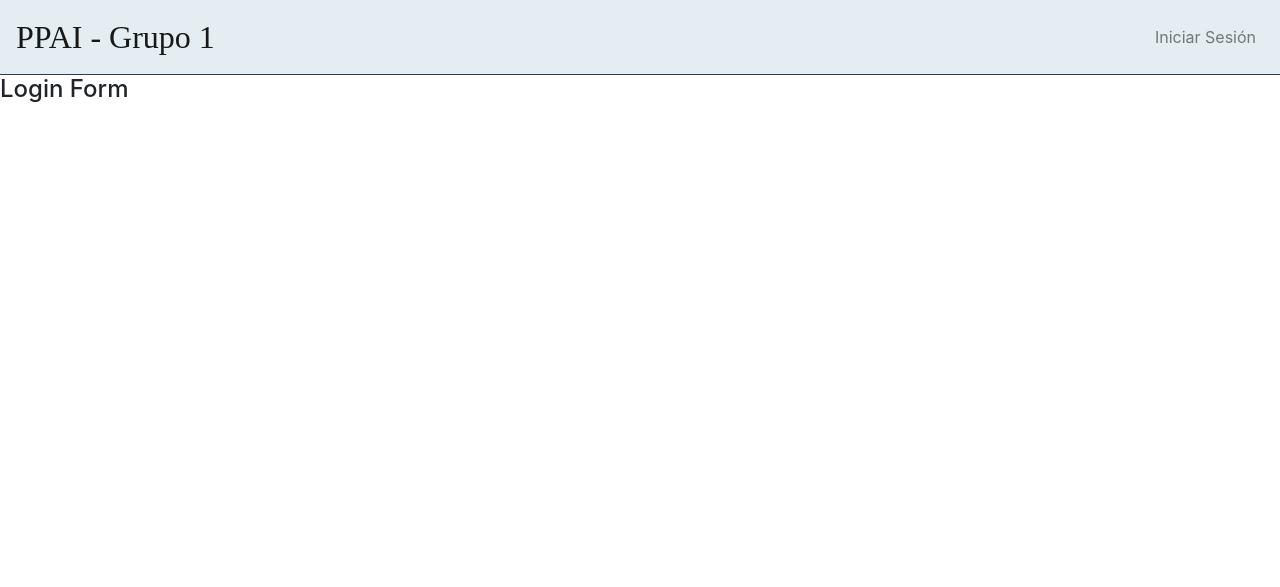
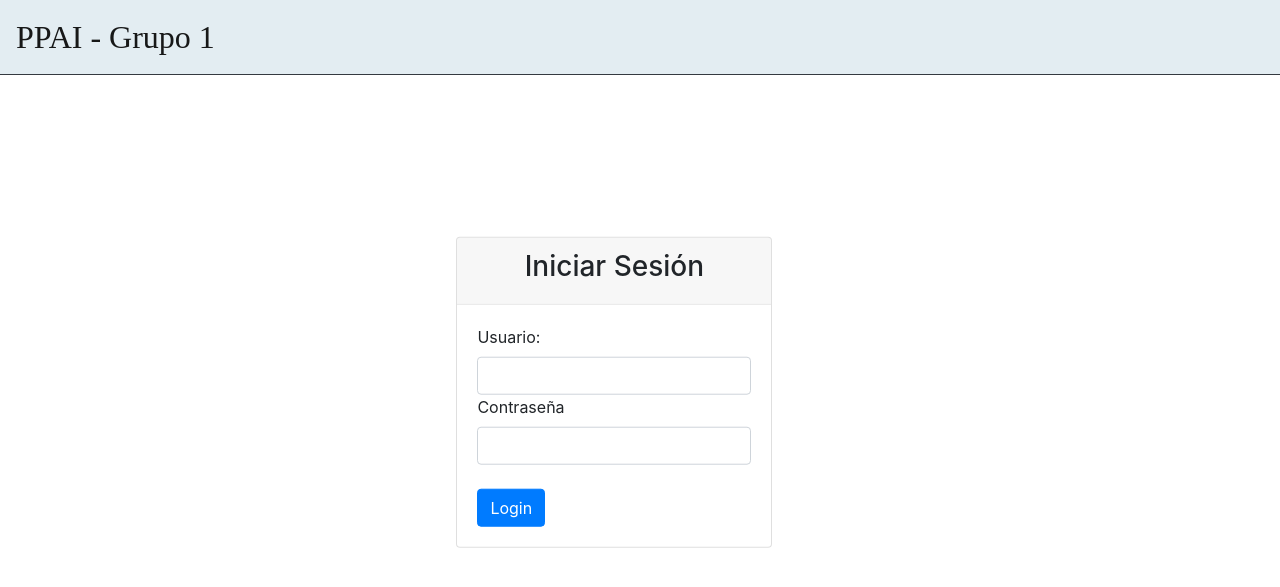
Before and after one commit to MirandaGonzalo/PPAI-Grupo1, a Django app: page /login/ in a window 1280 px wide. Shown: the top 587 px of the page. Run offline with Django 3.2, Linux system fonts and the light colour scheme; some libraries are stand-ins or nearby versions.

Commit message:
LogIn Template

```diff
--- a/museo/app/templates/base.html
+++ b/museo/app/templates/base.html
@@ -10,6 +10,8 @@
     <script src="https://cdnjs.cloudflare.com/ajax/libs/popper.js/1.14.7/umd/popper.min.js" integrity="sha384-UO2eT0CpHqdSJQ6hJty5KVphtPhzWj9WO1clHTMGa3JDZwrnQq4sF86dIHNDz0W1" crossorigin="anonymous"></script>
     <script src="https://stackpath.bootstrapcdn.com/bootstrap/4.3.1/js/bootstrap.min.js" integrity="sha384-JjSmVgyd0p3pXB1rRibZUAYoIIy6OrQ6VrjIEaFf/nJGzIxFDsf4x0xIM+B07jRM" crossorigin="anonymous"></script>
     <title >Hello, world!</title>
+    {% block style %}
+    {% endblock %}
     <style>
 
         body {
@@ -46,10 +48,11 @@
   <body>
     <div class="mainNav">
         <nav class="navbar navbar-expand-lg navbar-light border-bottom border-dark">
-            <a class="navbar-brand" href="#" style="font-size: 32px; font-family:'Times New Roman', Times, serif;">PPAI - Grupo 1</a>
+            <a class="navbar-brand" href="{% url 'home' %}" style="font-size: 32px; font-family:'Times New Roman', Times, serif;">PPAI - Grupo 1</a>
             <ul class="navbar-nav">
                 <li class="nav-itemSesion">
-                    <a class="nav-link" href="{% url 'login' %}">Iniciar Sesión</a>
+                    {% block optionsNav %}
+                    {% endblock %}
                 </li>
             </ul>
         </nav>
--- a/museo/app/templates/login/loginForm.html
+++ b/museo/app/templates/login/loginForm.html
@@ -1,7 +1,44 @@
 {% extends "base.html" %}
 
+{% block style %}
+<style>
+
+    .contentLogIn {
+        position: absolute;
+        left: 48%;
+        top: 50%;
+        -webkit-transform: translate(-50%, -50%);
+        transform: translate(-50%, -50%);
+    }
+
+
+</style>
+{% endblock %}
 {% block body%}
+    {% for message in messages %}
+            <div class="alert alert-success">
+                <a class="close" href="#" data-dismiss="alert">×</a>
+                {{ message }}
+            </div>
+    {% endfor %}
+    <div id="formDiv" class="contentLogIn">
+        <form id="login-form" method="post" action="{% url 'login' %}">
+            {% csrf_token %}
+            <div class="card">
+                <div class="card-header">
+                    <h3><center>Iniciar Sesión</center></h3>
+                </div>
+                <div class="card-body">
+                    <label for="username">Usuario:</label>
+                    <input id="username" name="username" type="text" class="form-control">
+                    <label for="password">Contraseña</label>
+                    <input id="password" name="password" type="password" class="form-control">
+                    <br>
+                    <input type="submit" value="Login"class="btn btn-primary pull-right" />
+                    <input type="hidden" name="next" value="{{ next }}" />
+                </div>
+            </div>
 
-<h4>Login Form</h4>
-
+        </form>
+    </div>
 {% endblock %}
--- a/museo/app/views.py
+++ b/museo/app/views.py
@@ -12,10 +12,57 @@ from django.utils.dateparse import parse_date
 from .models import *
 from datetime import date, datetime
 from django.core.exceptions import ObjectDoesNotExist
-
+from django.contrib.auth import login as auth_login
+from django import forms
+from django.contrib import messages
 
 def landing_page(request):
     return render(request, 'index.html')
 
+def loginForm(request):
+    return render(request, 'login/loginForm.html')
+
+def perfil(request):
+    sedes = Sede.getSedes()
+    return render(request, 'perfil.html', {'sedes':sedes})
+
+def logOutUser(request):
+    logout(request)
+    return redirect(landing_page)
+
 def login(request):
-    return render(request, 'login/loginForm.html')
+    if request.method == 'POST':
+        form = LoginForm(request.POST)
+        username = request.POST['username']
+        password = request.POST['password']
+        user = authenticate(username=username, password=password)
+
+        if user is not None:
+            if user.is_active:
+                auth_login(request, user)
+                return redirect('perfil')
+        else:
+            messages.error(request,'Los datos ingresados no son correctos.')
+            return redirect('loginForm')
+    else:
+        form = LoginForm()
+    return render(request, 'login/loginForm.html', {'form': form})
+
+
+class LoginForm(forms.Form):
+    username = forms.CharField(max_length=255, required=True)
+    password = forms.CharField(widget=forms.PasswordInput, required=True)
+
+    def clean(self):
+        username = self.cleaned_data.get('username')
+        password = self.cleaned_data.get('password')
+        user = authenticate(username=username, password=password)
+        if not user or not user.is_active:
+            raise forms.ValidationError("Sorry, that login was invalid. Please try again.")
+        return self.cleaned_data
+
+    def login(self, request):
+        username = self.cleaned_data.get('username')
+        password = self.cleaned_data.get('password')
+        user = authenticate(username=username, password=password)
+        return user
--- a/museo/museo/settings.py
+++ b/museo/museo/settings.py
@@ -119,3 +119,4 @@ USE_TZ = True
 # https://docs.djangoproject.com/en/3.1/howto/static-files/
 
 STATIC_URL = '/static/'
+LOGIN_REDIRECT_URL = '/'
--- a/museo/museo/urls.py
+++ b/museo/museo/urls.py
@@ -18,6 +18,11 @@ from django.urls import path
 from app.views import *
 
 urlpatterns = [
+    path('admin/', admin.site.urls),
     path('', landing_page, name='home'),
+    path('loginForm/', loginForm, name='loginForm'),
+    path('logOutUser/', logOutUser, name='logOutUser'),
     path('login/', login, name='login'),
+    path('perfil/', perfil, name='perfil')
+
 ]
```
Also changed, not shown: museo/app/models.py (+9 -0 lines), museo/app/templates/index.html (+8 -0 lines), museo/app/templates/perfil.html (added, +15 -0 lines), museo/db.sqlite3.
